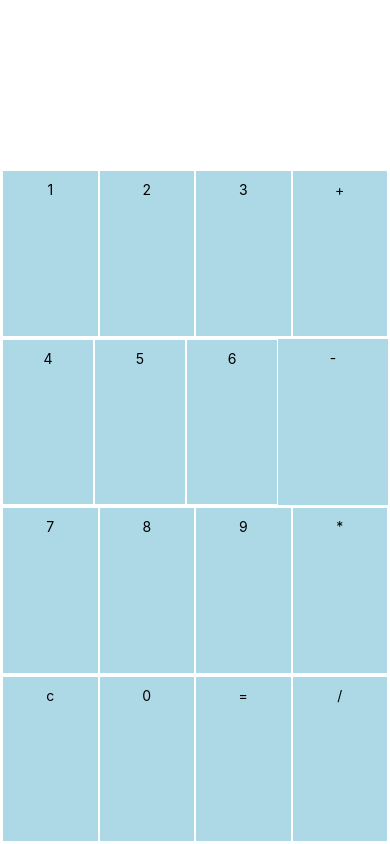
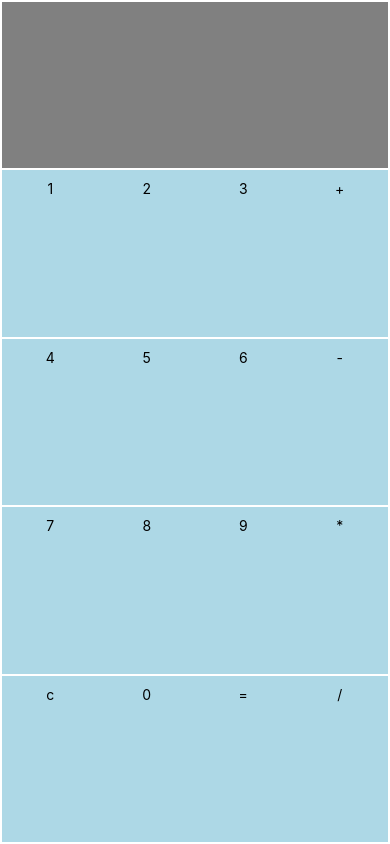
Before and after one commit to MFG-art/React-Native-Calculator, a React Native app: screen / in a window 390 px wide. Built offline with nearby package versions, Linux system fonts and the light colour scheme.

Commit message:
Updated styling on buttons, changed text component in display

```diff
--- a/App.js
+++ b/App.js
@@ -9,82 +9,87 @@ export default function App() {
 const [text, setText] = useState('');
   return (
     <View style={styles.column}>
+        <View style={styles.screenContainer}>
+            <Text style={styles.screen}>{text}</Text>
+        </View>
           <View style={styles.row}>
-           <TextInput style={styles.screen} value = {text} />
-          </View>
-          <View style={styles.row} >
-             <View style={styles.row}>
                <TouchableOpacity style={styles.numberKeys} onPress={()=>setText(text+"1")}>
                  <Text>1</Text>
                </TouchableOpacity>
-             </View>
-             <View style={styles.row}>
+
                <TouchableOpacity style={styles.numberKeys} onPress={()=>setText(text+"2")}>
                  <Text>2</Text>
                </TouchableOpacity>
-             </View>
-            <View style={styles.row}>
+
                <TouchableOpacity style={styles.numberKeys} onPress={()=>setText(text+"3")}>
                  <Text>3</Text>
                </TouchableOpacity>
-            </View>
-            <View style={styles.row}>
+
               <TouchableOpacity style={styles.numberKeys} onPress={()=>setText(text+"+")}>
                 <Text>+</Text>
               </TouchableOpacity>
-            </View>
+
           </View>
-          <View style={styles.row} >
-            <View style={styles.row}>
-              <TouchableOpacity style={styles.numberKeys} onPress={()=>setText(text+"4")}><Text>4</Text></TouchableOpacity>
-            </View>
-            <View style={styles.row}>
-              <TouchableOpacity style={styles.numberKeys} onPress={()=>setText(text+"5")}><Text>5</Text></TouchableOpacity>
-            </View>
-            <View style={styles.row}>
-              <TouchableOpacity style={styles.numberKeys} onPress={()=>setText(text+"6")}><Text>6</Text></TouchableOpacity>
-            </View>
+
+          <View style={styles.row}>
+
+              <TouchableOpacity style={styles.numberKeys} onPress={()=>setText(text+"4")}>
+              <Text>4</Text>
+              </TouchableOpacity>
+
+              <TouchableOpacity style={styles.numberKeys} onPress={()=>setText(text+"5")}>
+              <Text>5</Text>
+              </TouchableOpacity>
+
+              <TouchableOpacity style={styles.numberKeys} onPress={()=>setText(text+"6")}>
+              <Text>6</Text>
+              </TouchableOpacity>
+
             <TouchableOpacity style={styles.numberKeys} onPress={()=>setText(text+"-")}>
               <Text>-</Text>
             </TouchableOpacity>
+
            </View>
+
            <View style={styles.row} >
-               <View style={styles.row}>
-                 <TouchableOpacity style={styles.numberKeys} onPress={()=>setText(text+"7")}><Text>7</Text></TouchableOpacity>
-               </View>
-               <View style={styles.row}>
-                 <TouchableOpacity style={styles.numberKeys} onPress={()=>setText(text+"8")}><Text>8</Text></TouchableOpacity>
-               </View>
-               <View style={styles.row}>
-                 <TouchableOpacity style={styles.numberKeys} onPress={()=>setText(text+"9")}><Text>9</Text></TouchableOpacity>
-               </View>
-               <View style={styles.row}>
+
+                 <TouchableOpacity style={styles.numberKeys} onPress={()=>setText(text+"7")}>
+                 <Text>7</Text>
+                 </TouchableOpacity>
+
+                 <TouchableOpacity style={styles.numberKeys} onPress={()=>setText(text+"8")}>
+                 <Text>8</Text>
+                 </TouchableOpacity>
+
+                 <TouchableOpacity style={styles.numberKeys} onPress={()=>setText(text+"9")}>
+                 <Text>9</Text>
+                 </TouchableOpacity>
+
                 <TouchableOpacity style={styles.numberKeys} onPress={()=>setText(text+"*")}>
                   <Text>*</Text>
                 </TouchableOpacity>
-               </View>
+
             </View>
+
            <View style={styles.row} >
-              <View style={styles.row}>
+
+
                 <TouchableOpacity style={styles.numberKeys} onPress={()=>setText('')}>
                   <Text>c</Text>
                 </TouchableOpacity>
-              </View>
-              <View style={styles.row}>
+
                 <TouchableOpacity style={styles.numberKeys} onPress={()=>setText(text+"0")}>
                   <Text>0</Text>
                 </TouchableOpacity>
-              </View>
-              <View style={styles.row}>
-                <TouchableOpacity style={styles.numberKeys} onPress={()=>setText(eval(text).toString())}>
+
+                <TouchableOpacity style={styles.numberKeys} onPress={()=>setText("Calculating...")}>
                   <Text>=</Text>
                 </TouchableOpacity>
-              </View>
-              <View style={styles.row}>
+
                <TouchableOpacity style={styles.numberKeys} onPress={()=>setText(text+"/")}>
                  <Text>/</Text>
                </TouchableOpacity>
-              </View>
+
            </View>
     </View>
   );
@@ -100,6 +105,17 @@ const styles = StyleSheet.create({
   },
 
   screen: {
+    fontSize: 60,
+    flex: 1,
+    backgroundColor: 'grey',
+    textAlign: 'center',
+    verticalAlign: 'bottom',
+  },
+
+  screenContainer: {
+    flex: 1,
+    flexDirection: 'row',
+    margin: 1,
 
   },
 
```
